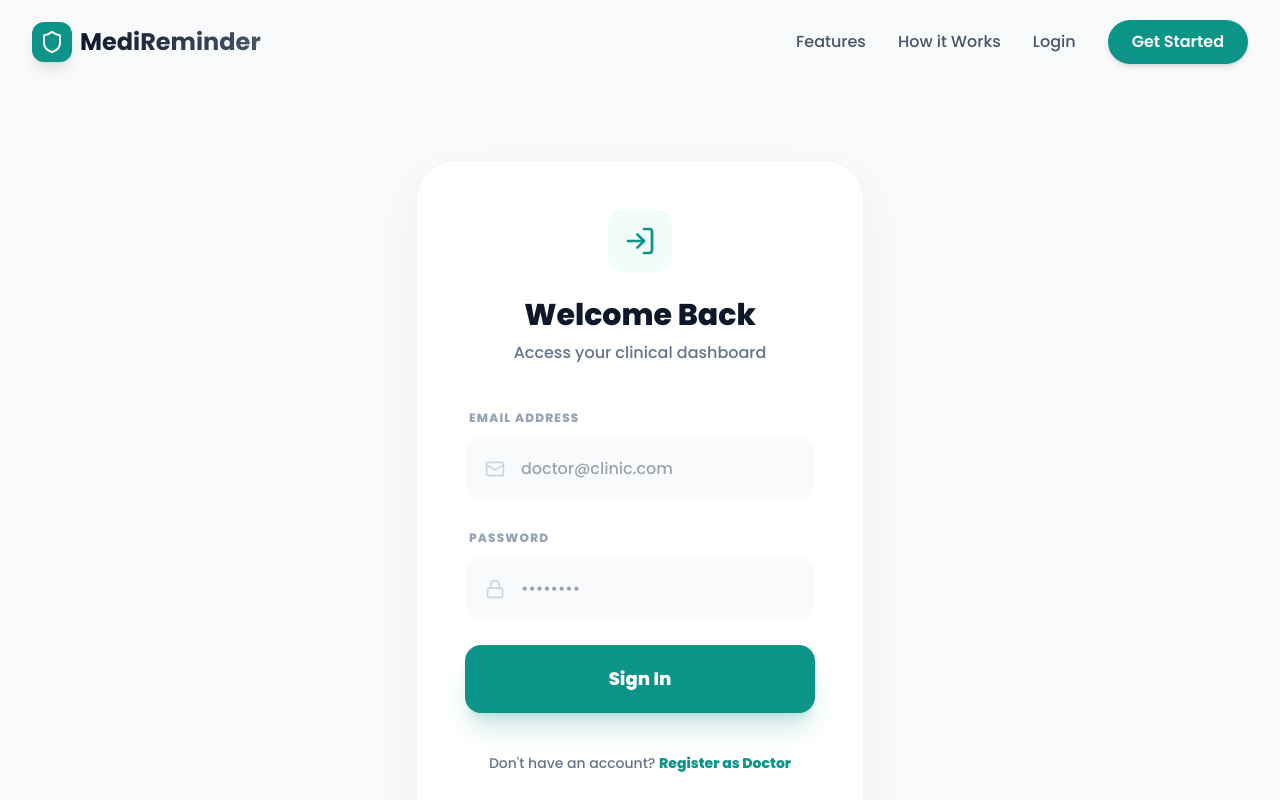
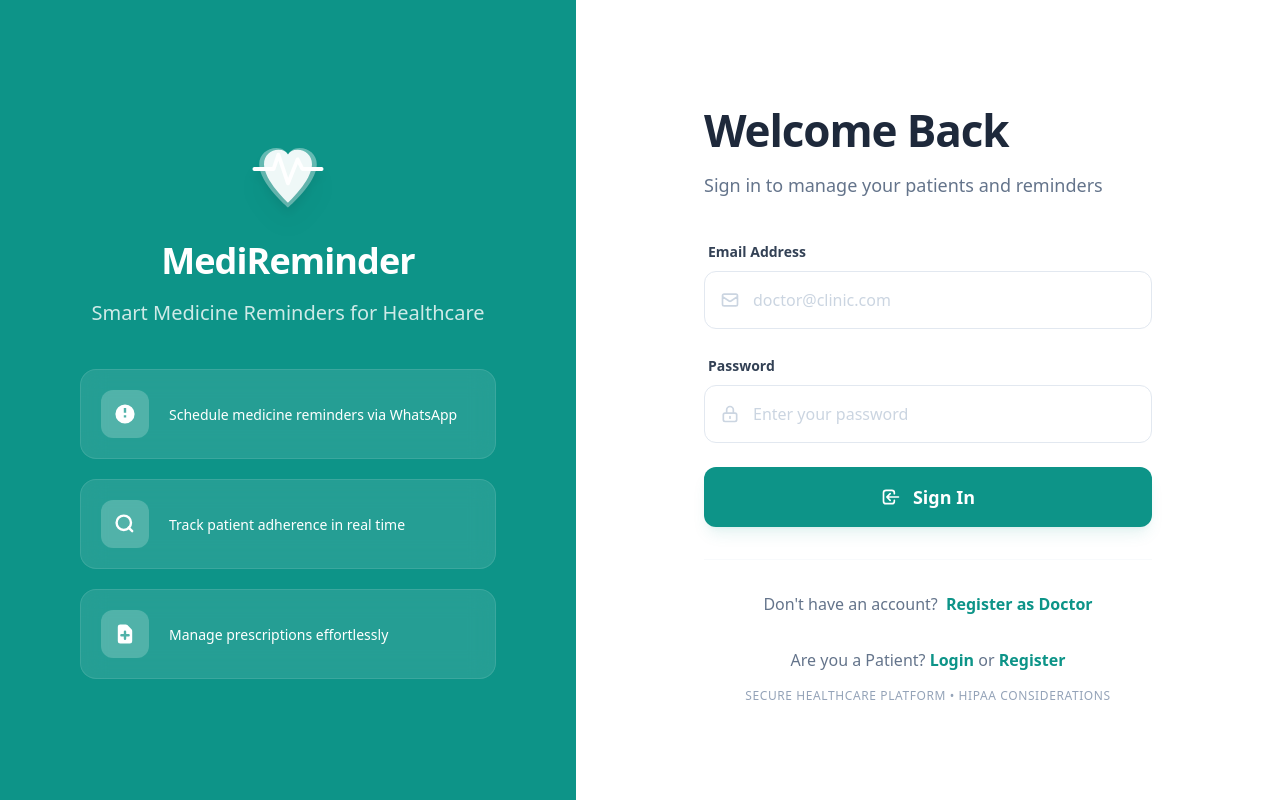
Before and after one commit to TARENDRA1994/doctors-app, a Next.js app: page /login in a window 1280 px wide. Shown: the top 800 px of the page. Built offline with nearby package versions, Linux system fonts and the light colour scheme.

Commit message:
Change the login page stayle

```diff
--- a/app/login/page.tsx
+++ b/app/login/page.tsx
@@ -3,10 +3,7 @@
 import { useState } from 'react'
 import { signIn } from 'next-auth/react'
 import { useRouter } from 'next/navigation'
-import Navbar from '@/components/marketing/Navbar'
-import Footer from '@/components/marketing/Footer'
 import { motion } from 'framer-motion'
-import { Mail, Lock, LogIn, ShieldAlert } from 'lucide-react'
 
 export default function Login() {
   const [email, setEmail] = useState('')
@@ -34,45 +31,80 @@
   }
 
   return (
-    <main className="min-h-screen bg-slate-50 selection:bg-teal-100 selection:text-teal-900">
-      <Navbar />
-
-      <div className="pt-40 pb-20 px-4">
-        <div className="max-w-md mx-auto">
-          <motion.div
-            initial={{ opacity: 0, y: 20 }}
-            animate={{ opacity: 1, y: 0 }}
-            className="bg-white p-8 md:p-12 rounded-[2.5rem] shadow-[0_20px_50px_rgba(0,0,0,0.05)] border border-slate-100"
-          >
-            <div className="mb-10 text-center">
-               <div className="w-16 h-16 bg-teal-50 rounded-2xl flex items-center justify-center mx-auto mb-6">
-                  <LogIn className="w-8 h-8 text-teal-600" />
+    <div className="min-h-screen flex font-sans selection:bg-teal-100 selection:text-teal-900">
+      {/* Left Panel - Image Panel Style from Screenshot */}
+      <div className="hidden lg:flex lg:w-[45%] bg-[#0d9488] items-center justify-center relative overflow-hidden">
+        <div className="relative z-10 w-full max-w-lg px-12 text-center text-white">
+          {/* Logo & Header */}
+          <div className="mb-10 flex flex-col items-center">
+            <div className="w-24 h-24 mb-6 relative">
+               <svg viewBox="0 0 100 100" className="w-full h-full text-white/90 drop-shadow-xl">
+                 <path d="M50 90C50 90 20 65 20 45C20 35 28 28 38 28C44 28 48 31 50 35C52 31 56 28 62 28C72 28 80 35 80 45C80 65 50 90 50 90Z" fill="currentColor" opacity="0.4" />
+                 <path d="M50 85C50 85 25 62 25 45C25 36 32 30 40 30C45 30 48 32 50 35C52 32 55 30 60 30C68 30 75 36 75 45C75 62 50 85 50 85Z" fill="currentColor" />
+                 <path d="M15 50 L35 50 L40 35 L50 65 L60 40 L65 50 L85 50" stroke="white" strokeWidth="4" strokeLinecap="round" strokeLinejoin="round" fill="none" />
+               </svg>
             </div>
-               <h2 className="text-3xl font-black text-slate-900 mb-2">Welcome Back</h2>
-               <p className="text-slate-500 font-medium">Access your clinical dashboard</p>
+            <h1 className="text-4xl font-bold mb-4 tracking-tight">MediReminder</h1>
+            <p className="text-xl text-white/80 font-medium leading-relaxed">
+              Smart Medicine Reminders for Healthcare
+            </p>
           </div>
 
+          {/* Feature Blocks */}
+          <div className="space-y-5 text-left">
+            <div className="bg-white/10 backdrop-blur-md rounded-2xl p-5 flex items-center space-x-5 border border-white/10 hover:bg-white/15 transition-all">
+              <div className="w-12 h-12 bg-white/20 rounded-xl flex items-center justify-center shrink-0">
+                <svg className="w-6 h-6" fill="currentColor" viewBox="0 0 20 20"><path d="M10 2a8 8 0 100 16 8 8 0 000-16zm1 11H9v-2h2v2zm0-4H9V5h2v4z" /></svg>
+              </div>
+              <p className="text-sm font-medium leading-normal">Schedule medicine reminders via WhatsApp</p>
+            </div>
+
+            <div className="bg-white/10 backdrop-blur-md rounded-2xl p-5 flex items-center space-x-5 border border-white/10 hover:bg-white/15 transition-all">
+              <div className="w-12 h-12 bg-white/20 rounded-xl flex items-center justify-center shrink-0">
+                <svg className="w-6 h-6" fill="currentColor" viewBox="0 0 20 20"><path d="M9 2a7 7 0 100 14A7 7 0 009 2zM4 9a5 5 0 1110 0A5 5 0 014 9z" /><path d="M12.293 12.293a1 1 0 011.414 0l3 3a1 1 0 01-1.414 1.414l-3-3a1 1 0 010-1.414z" /></svg>
+              </div>
+              <p className="text-sm font-medium leading-normal">Track patient adherence in real time</p>
+            </div>
+
+            <div className="bg-white/10 backdrop-blur-md rounded-2xl p-5 flex items-center space-x-5 border border-white/10 hover:bg-white/15 transition-all">
+              <div className="w-12 h-12 bg-white/20 rounded-xl flex items-center justify-center shrink-0">
+                <svg className="w-6 h-6" fill="currentColor" viewBox="0 0 20 20"><path fillRule="evenodd" d="M6 2a2 2 0 00-2 2v12a2 2 0 002 2h8a2 2 0 002-2V7.414A2 2 0 0015.414 6L12 2.586A2 2 0 0010.586 2H6zm5 6a1 1 0 10-2 0v2H7a1 1 0 100 2h2v2a1 1 0 102 0v-2h2a1 1 0 100-2h-2V8z" clipRule="evenodd" /></svg>
+              </div>
+              <p className="text-sm font-medium leading-normal">Manage prescriptions effortlessly</p>
+            </div>
+          </div>
+        </div>
+      </div>
+
+      {/* Right Panel - Login Form Panel */}
+      <div className="w-full lg:w-[55%] flex flex-col items-center justify-center p-8 lg:p-20 bg-white">
+        <div className="w-full max-w-md">
+          {/* Header */}
+          <div className="mb-10">
+            <h2 className="text-[2.75rem] font-bold text-slate-800 mb-2 tracking-tight">Welcome Back</h2>
+            <p className="text-slate-500 text-lg font-medium">Sign in to manage your patients and reminders</p>
+          </div>
+
+          {/* Form */}
+          <form onSubmit={handleSubmit} className="space-y-6">
             {error && (
-              <motion.div
-                initial={{ opacity: 0, scale: 0.95 }}
-                animate={{ opacity: 1, scale: 1 }}
-                className="mb-8 p-4 bg-red-50 border border-red-100 rounded-2xl flex items-center gap-3 text-red-600"
-              >
-                <ShieldAlert className="w-5 h-5 flex-shrink-0" />
-                <span className="text-sm font-bold">{error}</span>
-              </motion.div>
+              <div className="p-4 bg-red-50 border border-red-100 text-red-600 rounded-xl text-sm font-bold flex items-center gap-3">
+                <svg className="w-5 h-5 shrink-0" fill="currentColor" viewBox="0 0 20 20"><path fillRule="evenodd" d="M18 10a8 8 0 11-16 0 8 8 0 0116 0zm-7 4a1 1 0 11-2 0 1 1 0 012 0zm-1-9a1 1 0 00-1 1v4a1 1 0 102 0V6a1 1 0 00-1-1z" clipRule="evenodd" /></svg>
+                {error}
+              </div>
             )}
 
-            <form onSubmit={handleSubmit} className="space-y-6">
             <div className="space-y-2">
-                <label className="text-xs font-black uppercase tracking-widest text-slate-400 ml-1">Email Address</label>
-                <div className="relative">
-                   <Mail className="absolute left-5 top-1/2 -translate-y-1/2 w-5 h-5 text-slate-300" />
+              <label className="text-sm font-bold text-slate-700 ml-1">Email Address</label>
+              <div className="relative group">
+                <div className="absolute left-4 top-1/2 -translate-y-1/2 text-slate-300 group-focus-within:text-[#0d9488] transition-colors">
+                  <svg className="w-5 h-5" fill="none" stroke="currentColor" viewBox="0 0 24 24"><path strokeLinecap="round" strokeLinejoin="round" strokeWidth={2} d="M3 8l7.89 5.26a2 2 0 002.22 0L21 8M5 19h14a2 2 0 002-2V7a2 2 0 00-2-2H5a2 2 0 00-2 2v10a2 2 0 002 2z" /></svg>
+                </div>
                 <input
                   type="email"
                   required
-                    className="w-full pl-14 pr-6 py-5 bg-slate-50 border-none rounded-2xl focus:ring-2 focus:ring-teal-500 focus:bg-white transition-all font-medium"
                   placeholder="doctor@clinic.com"
+                  className="w-full pl-12 pr-5 py-4 bg-white border border-slate-200 rounded-xl focus:ring-2 focus:ring-[#0d9488] focus:border-transparent transition-all outline-none font-medium text-slate-800 placeholder:text-slate-300"
                   value={email}
                   onChange={(e) => setEmail(e.target.value)}
                 />
@@ -80,14 +112,16 @@
             </div>
 
             <div className="space-y-2">
-                <label className="text-xs font-black uppercase tracking-widest text-slate-400 ml-1">Password</label>
-                <div className="relative">
-                   <Lock className="absolute left-5 top-1/2 -translate-y-1/2 w-5 h-5 text-slate-300" />
+              <label className="text-sm font-bold text-slate-700 ml-1">Password</label>
+              <div className="relative group">
+                <div className="absolute left-4 top-1/2 -translate-y-1/2 text-slate-300 group-focus-within:text-[#0d9488] transition-colors">
+                  <svg className="w-5 h-5" fill="none" stroke="currentColor" viewBox="0 0 24 24"><path strokeLinecap="round" strokeLinejoin="round" strokeWidth={2} d="M12 15v2m-6 4h12a2 2 0 002-2v-6a2 2 0 00-2-2H6a2 2 0 00-2 2v6a2 2 0 002 2zm10-10V7a4 4 0 00-8 0v4h8z" /></svg>
+                </div>
                 <input
                   type="password"
                   required
-                    className="w-full pl-14 pr-6 py-5 bg-slate-50 border-none rounded-2xl focus:ring-2 focus:ring-teal-500 focus:bg-white transition-all font-medium"
-                    placeholder="••••••••"
+                  placeholder="Enter your password"
+                  className="w-full pl-12 pr-5 py-4 bg-white border border-slate-200 rounded-xl focus:ring-2 focus:ring-[#0d9488] focus:border-transparent transition-all outline-none font-medium text-slate-800 placeholder:text-slate-300"
                   value={password}
                   onChange={(e) => setPassword(e.target.value)}
                 />
@@ -97,32 +131,35 @@
             <button
               type="submit"
               disabled={loading}
-                className="w-full bg-teal-600 hover:bg-teal-700 text-white py-5 rounded-2xl font-black text-lg shadow-xl shadow-teal-600/20 transition-all flex items-center justify-center gap-3 disabled:opacity-50"
+              className="w-full bg-[#0d9488] hover:bg-[#0b7a6f] text-white py-4 rounded-xl font-bold text-lg shadow-lg shadow-teal-600/10 flex items-center justify-center gap-3 transition-all hover:-translate-y-0.5 disabled:opacity-50 disabled:translate-y-0"
             >
-                {loading ? 'Authenticating...' : 'Sign In'}
+              {loading ? (
+                <svg className="animate-spin h-5 w-5 text-white" viewBox="0 0 24 24"><circle className="opacity-25" cx="12" cy="12" r="10" stroke="currentColor" strokeWidth="4" fill="none"/><path className="opacity-75" fill="currentColor" d="M4 12a8 8 0 018-8V0C5.373 0 0 5.373 0 12h4z"/></svg>
+              ) : (
+                <>
+                  <svg className="w-5 h-5" fill="none" stroke="currentColor" viewBox="0 0 24 24"><path strokeLinecap="round" strokeLinejoin="round" strokeWidth={2} d="M11 16l-4-4m0 0l4-4m-4 4h14m-5 4v1a3 3 0 01-3 3H6a3 3 0 01-3-3V7a3 3 0 013-3h7a3 3 0 013 3v1" /></svg>
+                  Sign In
+                </>
+              )}
             </button>
           </form>
 
-            <div className="mt-10 text-center">
-              <p className="text-slate-500 text-sm font-medium">
-                Don&apos;t have an account?{' '}
-                <a href="/register" className="text-teal-600 font-black hover:underline underline-offset-4">Register as Doctor</a>
+          {/* Links Footer */}
+          <div className="mt-8 text-center border-t border-slate-50 pt-8">
+            <p className="text-slate-500 font-medium">
+              Don&apos;t have an account? <a href="/register" className="text-[#0d9488] font-bold hover:underline ml-1">Register as Doctor</a>
             </p>
-
-              <div className="mt-8 pt-8 border-t border-slate-50">
-                <p className="text-slate-400 text-xs font-bold uppercase tracking-widest mb-4">Patient Access</p>
-                <div className="flex justify-center gap-6">
-                   <a href="/p/login" className="text-slate-600 font-black hover:text-teal-600 transition-colors">Login</a>
-                   <span className="text-slate-200">|</span>
-                   <a href="/p/register" className="text-slate-600 font-black hover:text-teal-600 transition-colors">Register</a>
+            <div className="mt-8 flex flex-col items-center space-y-4">
+              <p className="text-slate-500 font-medium">
+                Are you a Patient? <a href="/p/login" className="text-[#0d9488] font-bold hover:underline">Login</a> or <a href="/p/register" className="text-[#0d9488] font-bold hover:underline">Register</a>
+              </p>
+              <p className="text-xs text-slate-400 font-medium uppercase tracking-wider">
+                Secure healthcare platform • HIPAA considerations
+              </p>
             </div>
           </div>
         </div>
-          </motion.div>
       </div>
     </div>
-
-      <Footer />
-    </main>
   )
 }
--- a/components/marketing/Navbar.tsx
+++ b/components/marketing/Navbar.tsx
@@ -42,10 +42,10 @@
 
           {/* Desktop Nav */}
           <div className="hidden md:flex items-center space-x-8">
-            <Link href="#features" className="text-slate-600 hover:text-teal-600 font-medium transition-colors">
+            <Link href="/#features" className="text-slate-600 hover:text-teal-600 font-medium transition-colors">
               Features
             </Link>
-            <Link href="#how-it-works" className="text-slate-600 hover:text-teal-600 font-medium transition-colors">
+            <Link href="/#how-it-works" className="text-slate-600 hover:text-teal-600 font-medium transition-colors">
               How it Works
             </Link>
             <Link href="/login" className="text-slate-600 hover:text-teal-600 font-medium transition-colors">
@@ -81,8 +81,8 @@
             className="md:hidden bg-white border-b border-slate-100 overflow-hidden"
           >
             <div className="px-4 pt-2 pb-6 space-y-4">
-              <Link href="#features" className="block text-lg font-medium text-slate-900 px-2 py-1">Features</Link>
-              <Link href="#how-it-works" className="block text-lg font-medium text-slate-900 px-2 py-1">How it Works</Link>
+              <Link href="/#features" className="block text-lg font-medium text-slate-900 px-2 py-1">Features</Link>
+              <Link href="/#how-it-works" className="block text-lg font-medium text-slate-900 px-2 py-1">How it Works</Link>
               <hr className="border-slate-100" />
               <Link href="/login" className="block text-lg font-medium text-slate-900 px-2 py-1">Login</Link>
               <Link
```
Also changed, not shown: components/marketing/Hero.tsx (+15 -19 lines), public/clinical-report.png (added). Lines whose indentation alone changed are shown as unchanged.
